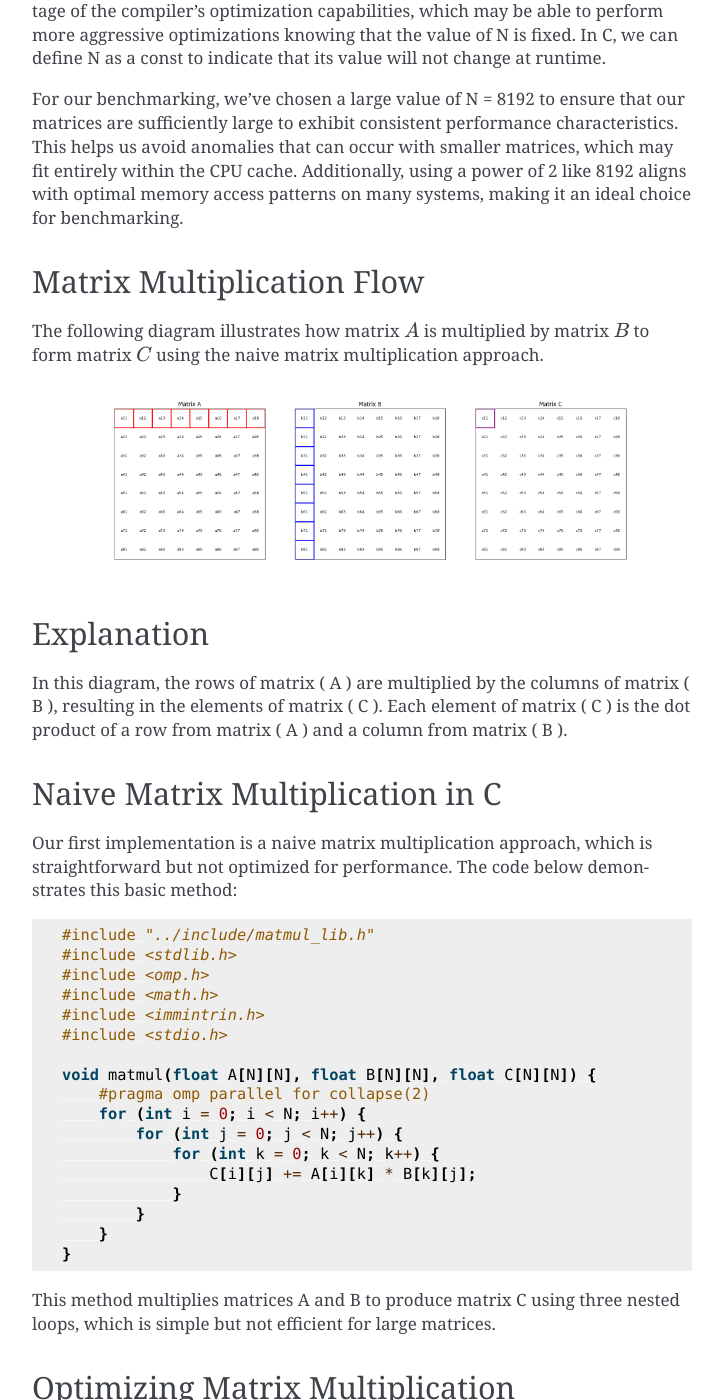
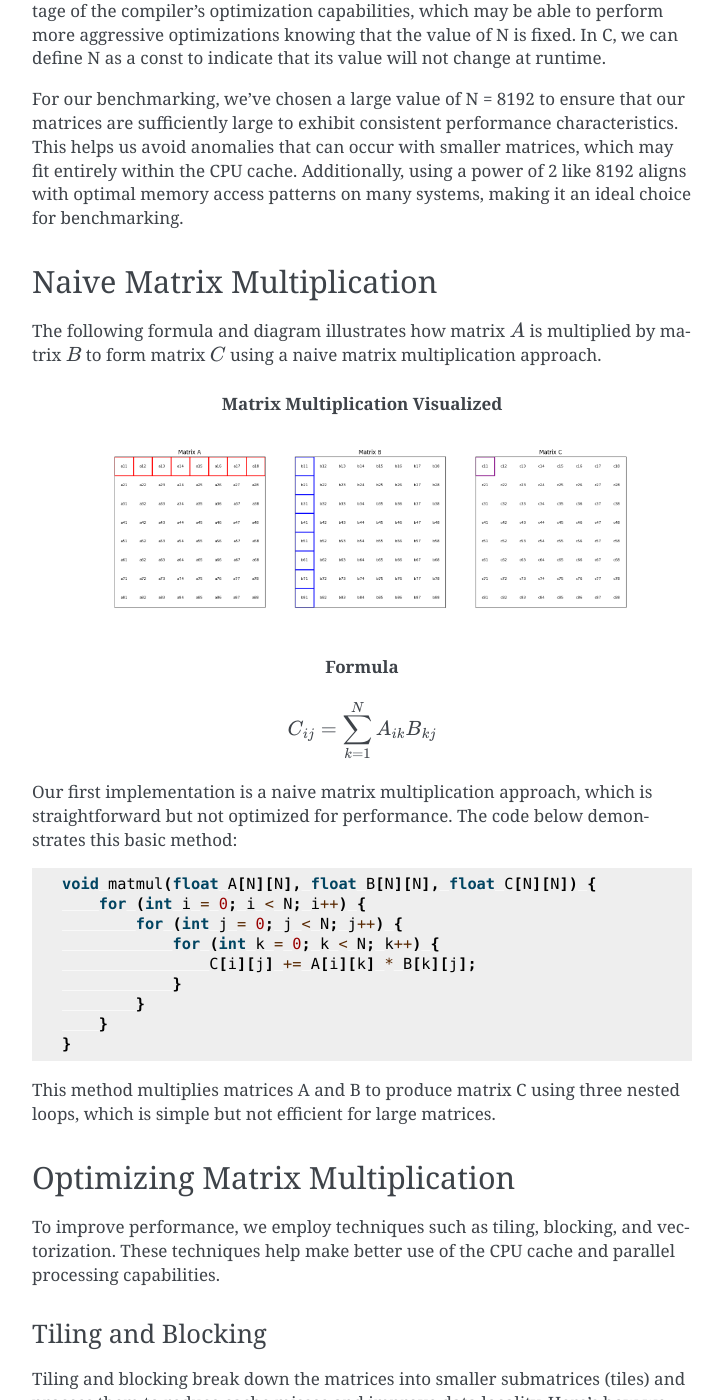
Before and after one commit to pebblesandweeds/cpu_matmul, a Sphinx documentation site: the page built from docs/source/cpu_matmul_blog.rst, in a window 1280 px wide and 1400 px high, scrolled down 2743 px. Shown: the whole window, without its empty margins (388-1111 px from the left). Built offline with Sphinx 7.4.7, drawn with Linux system fonts in a browser that asks for light colours; some of the changed text lies outside the part shown.

Commit message:
Saving changes to naive matmul in blog rst file

```diff
--- a/docs/source/cpu_matmul_blog.rst
+++ b/docs/source/cpu_matmul_blog.rst
@@ -45,37 +45,29 @@ We're also keeping N as a static value, which will be set to a large constant (8
 
 For our benchmarking, we've chosen a large value of N = 8192 to ensure that our matrices are sufficiently large to exhibit consistent performance characteristics. This helps us avoid anomalies that can occur with smaller matrices, which may fit entirely within the CPU cache. Additionally, using a power of 2 like 8192 aligns with optimal memory access patterns on many systems, making it an ideal choice for benchmarking.
 
-Matrix Multiplication Flow
---------------------------
+Naive Matrix Multiplication
+---------------------------
 
-The following diagram illustrates how matrix :math:`A` is multiplied by matrix :math:`B` to form matrix :math:`C` using the naive matrix multiplication approach.
+The following formula and diagram illustrates how matrix :math:`A` is multiplied by matrix :math:`B` to form matrix :math:`C` using a naive matrix multiplication approach.
+
+.. centered::
+    **Matrix Multiplication Visualized**
 
 .. image:: /_static/matrix_multiplication_8x8_precise_loop.gif
    :alt: 8x8 Matrix Multiplication Animation
    :align: center
 
-Explanation
------------
+.. centered::
+   **Formula**
 
-In this diagram, the rows of matrix \( A \) are multiplied by the columns of matrix \( B \), resulting in the elements of matrix \( C \). Each element of matrix \( C \) is the dot product of a row from matrix \( A \) and a column from matrix \( B \).
-
-
-Naive Matrix Multiplication in C
---------------------------------
+.. math::
+    C_{ij} = \sum_{k=1}^{N} A_{ik} B_{kj}
 
 Our first implementation is a naive matrix multiplication approach, which is straightforward but not optimized for performance. The code below demonstrates this basic method:
 
 .. code-block:: c
 
-   #include "../include/matmul_lib.h"
-   #include <stdlib.h>
-   #include <omp.h>
-   #include <math.h>
-   #include <immintrin.h>
-   #include <stdio.h>
-
    void matmul(float A[N][N], float B[N][N], float C[N][N]) {
-       #pragma omp parallel for collapse(2)
        for (int i = 0; i < N; i++) {
            for (int j = 0; j < N; j++) {
                for (int k = 0; k < N; k++) {
```
